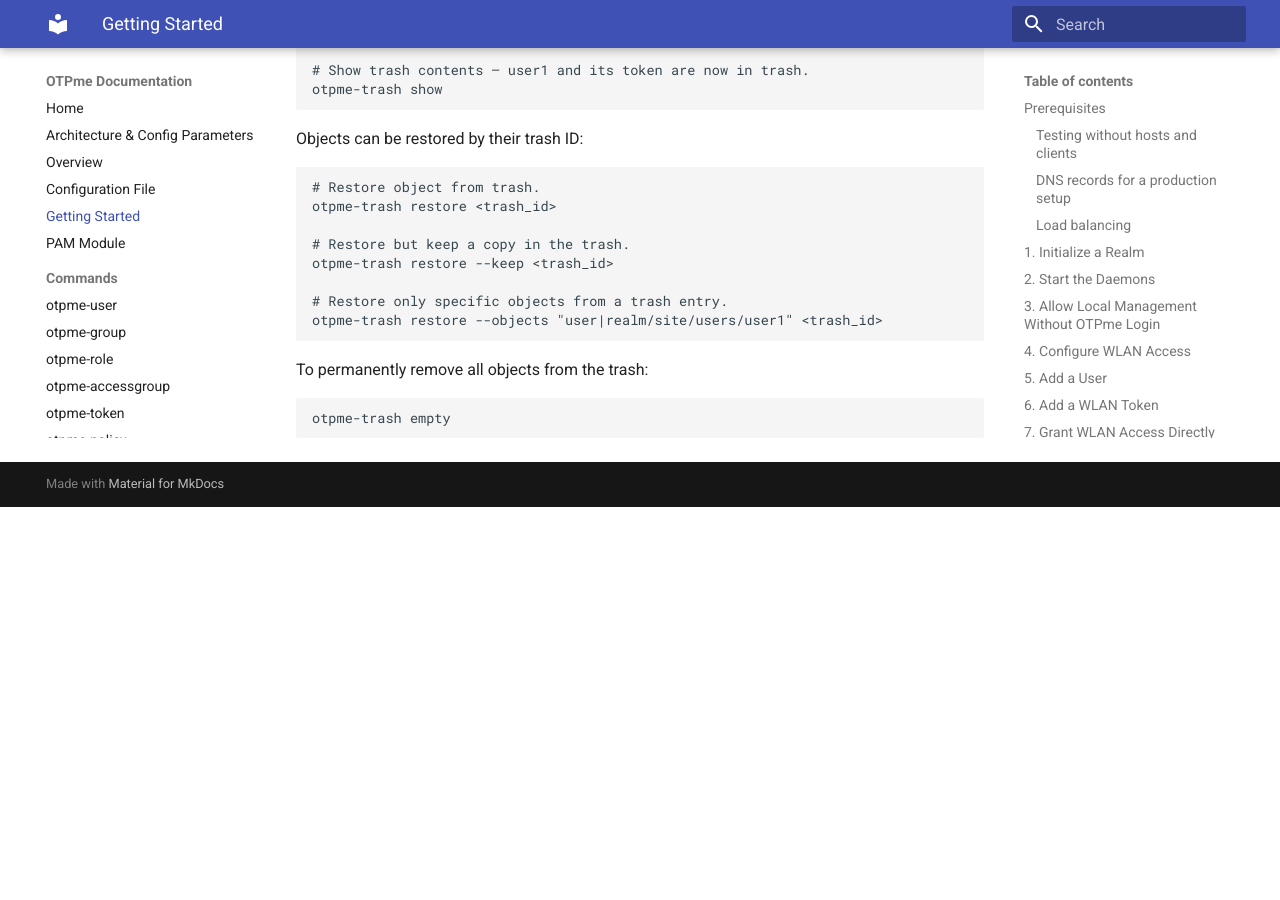
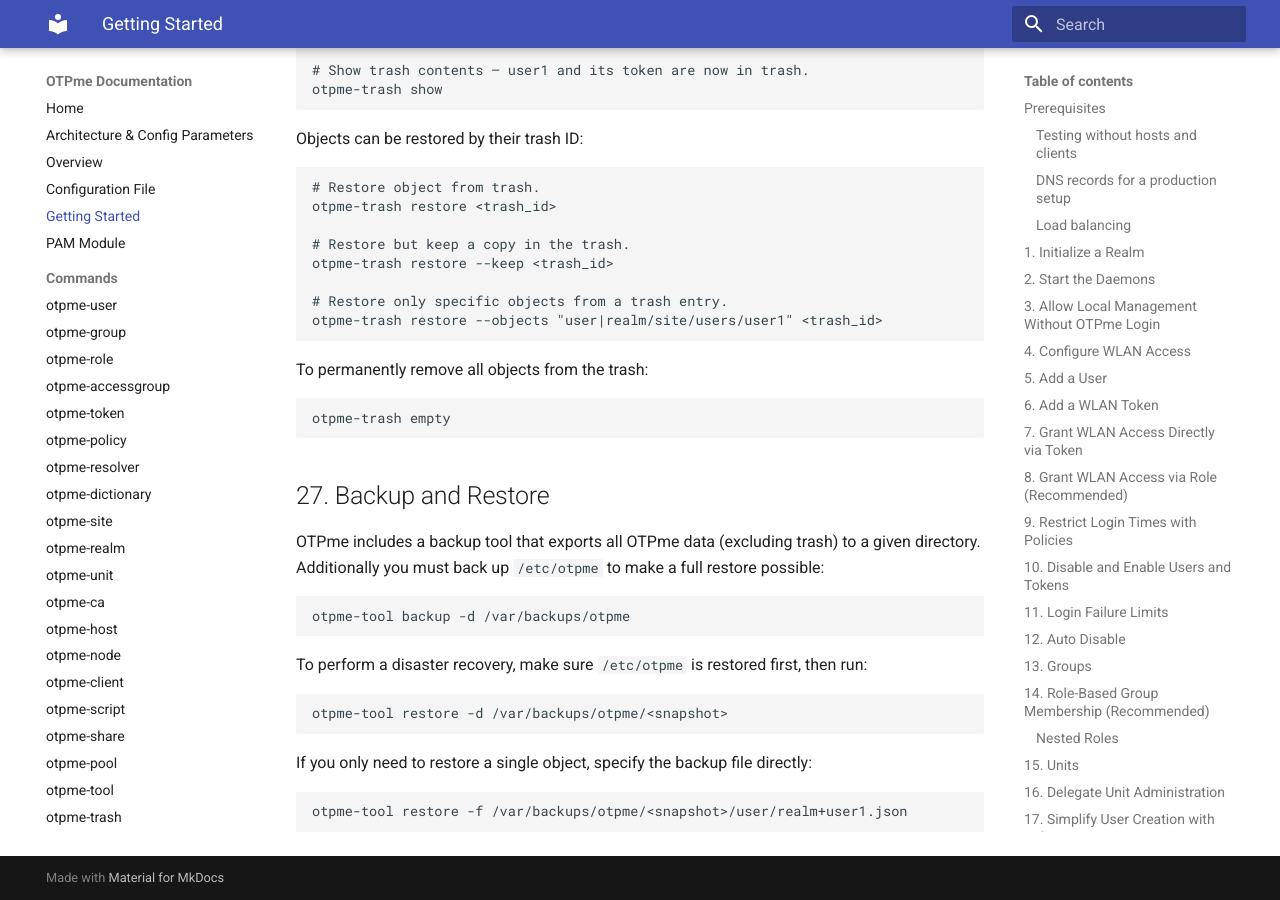
Before and after one commit to the2nd/otpme, an MkDocs documentation site: the page built from docs/getting-started.md, in a window 1280 px wide and 900 px high, scrolled down 19962 px. Built offline with MkDocs 1.6.1 and Material for MkDocs 9.7.7, drawn with Linux system fonts in a browser that asks for light colours; before the commit the page ends 20469 px from its top, so only the background shows below that.

Commit message:
Working on docs.

````diff
--- a/docs/getting-started.md
+++ b/docs/getting-started.md
@@ -1020,3 +1020,27 @@ To permanently remove all objects from the trash:
 ```bash
 otpme-trash empty
 ```
+
+## 27. Backup and Restore
+
+OTPme includes a backup tool that exports all OTPme data (excluding trash)
+to a given directory. Additionally you must back up `/etc/otpme` to make a
+full restore possible:
+
+```bash
+otpme-tool backup -d /var/backups/otpme
+```
+
+To perform a disaster recovery, make sure `/etc/otpme` is restored first,
+then run:
+
+```bash
+otpme-tool restore -d /var/backups/otpme/<snapshot>
+```
+
+If you only need to restore a single object, specify the backup file
+directly:
+
+```bash
+otpme-tool restore -f /var/backups/otpme/<snapshot>/user/realm+user1.json
+```
````
